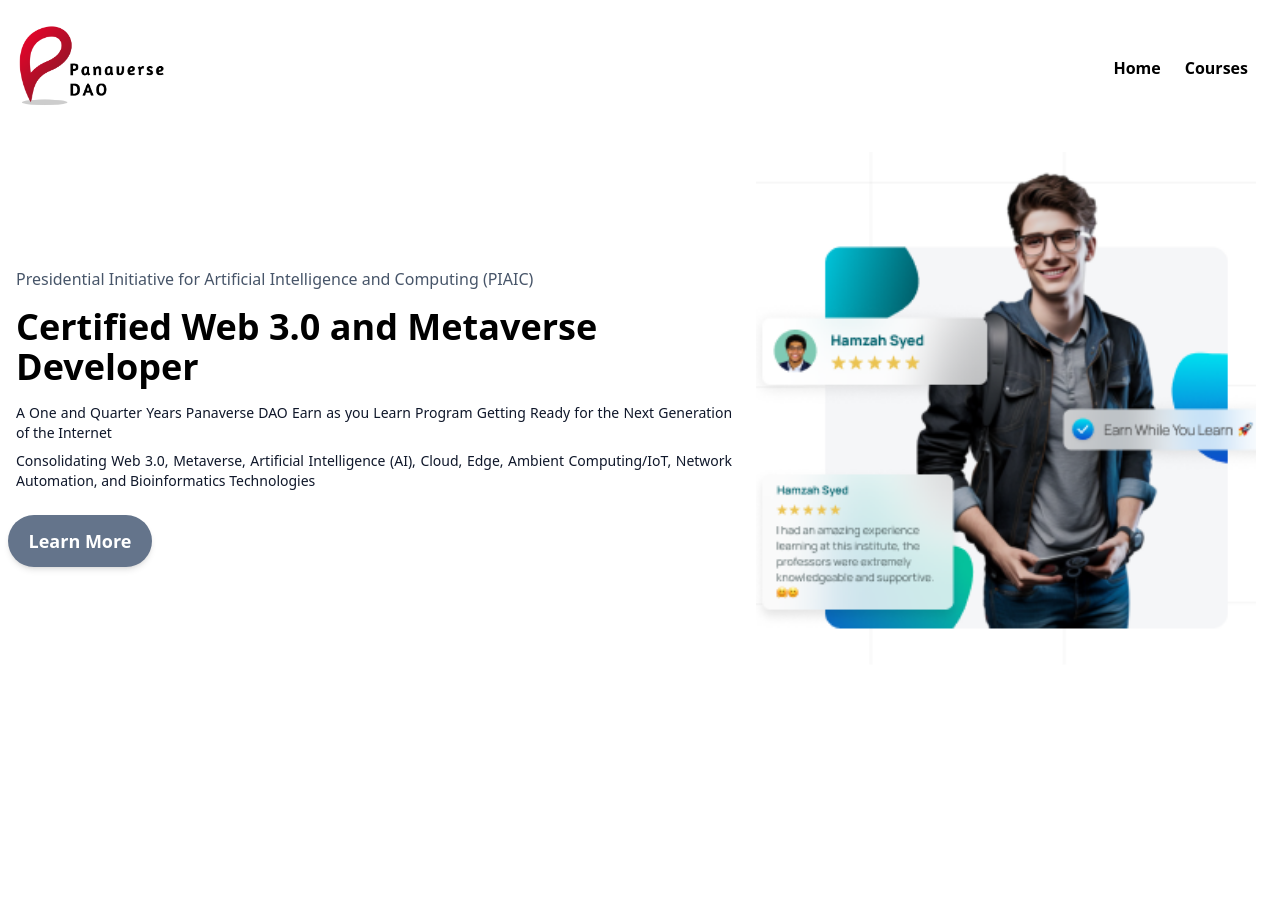
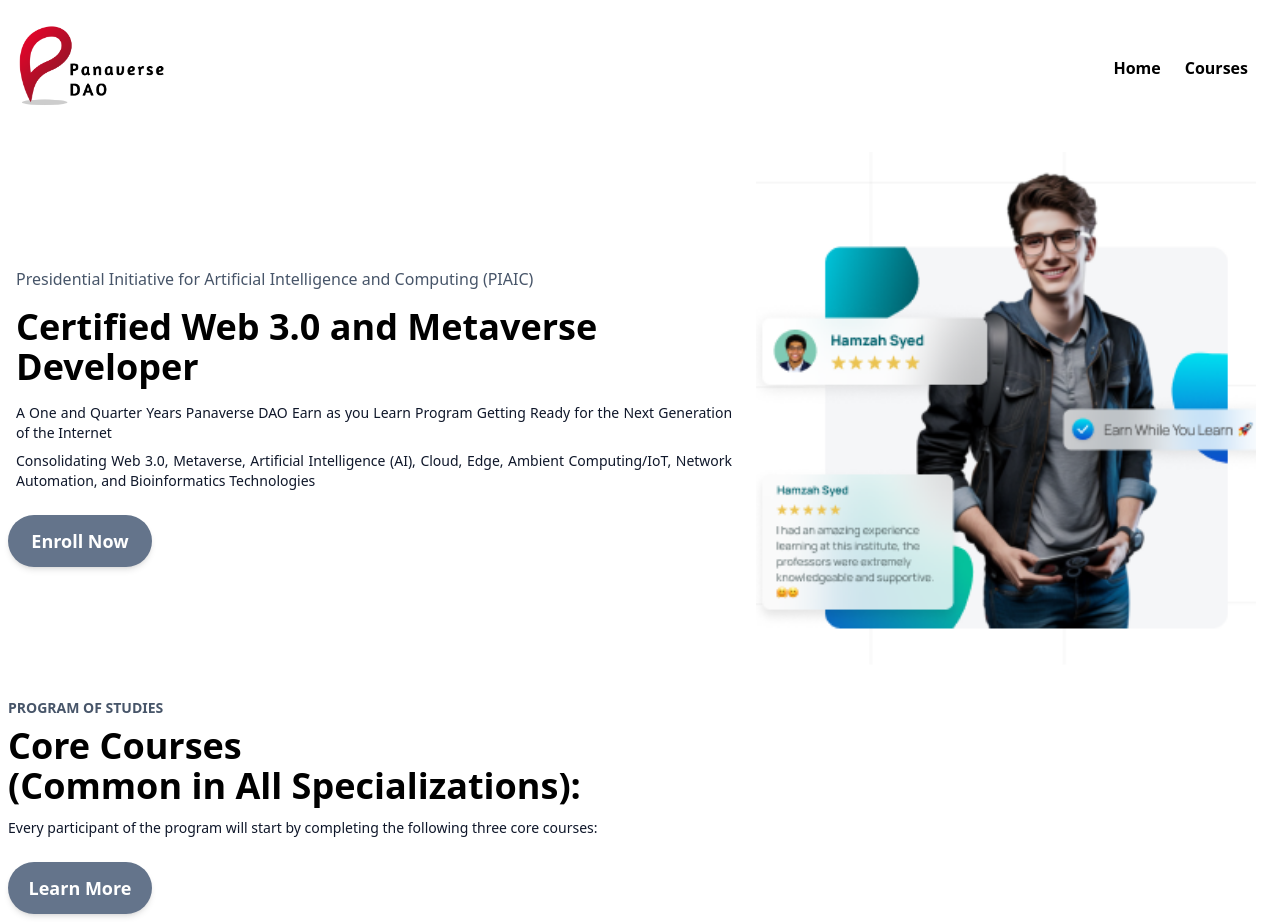
Before and after one commit to musaib70/DAO-Website, a Next.js app: page / in a window 1280 px wide. Before the commit the page ends 800 px from the top, so only its background shows below. Built offline with nearby package versions, Linux system fonts and the light colour scheme.

Commit message:
coreTracker

```diff
--- a/src/app/page.tsx
+++ b/src/app/page.tsx
@@ -1,11 +1,20 @@
 import React from 'react'
 import Hero from '@/components/widgets/hero'
+import CoreTracker from "@/components/widgets/coreTracker";
+
+
 
 const page = () => {
   return (
+    <>
+      <main>
 
-    <Hero/>
+        <Hero />
 
+        <CoreTracker/>
+
+      </main>
+    </>
   )
 }
 
--- /dev/null
+++ b/src/components/shared/quaterBox.tsx
@@ -0,0 +1,15 @@
+import React, { FC } from 'react'
+
+const quaterBox:FC <{children:React.ReactNode}> = ({children}) => {
+  return (
+
+    <div>
+
+            {children}
+    </div>
+
+
+  )
+}
+
+export default quaterBox
--- /dev/null
+++ b/src/components/widgets/coreTracker.tsx
@@ -0,0 +1,24 @@
+import React from 'react'
+import Wrapper from "@/components/shared/wrapper";
+import Button  from "@/components/shared/button";
+
+const coreTracker = () => {
+  return (
+    <section className=' mx-2 my-6 md:mx-2 md:my-2'>
+        <Wrapper>
+
+            <div className='max-w-screen-sm'>
+                <p className='text-slate-600 text-sm font-semibold'> PROGRAM OF STUDIES</p>
+                <h2 className='mt-2 font-bold text-3xl sm:text-4xl'>Core Courses</h2>
+                <h2 className='mb-2 font-bold text-3xl sm:text-4xl'>(Common in All Specializations):</h2>
+                <p className=' mt-3 text-slate-900	text-sm  text-justify'>Every participant of the program will start by completing the following three core courses:</p>
+                <br />
+                <Button>Learn More</Button>
+            </div>
+
+        </Wrapper>
+    </section>
+  )
+}
+
+export default coreTracker
--- a/src/components/widgets/hero.tsx
+++ b/src/components/widgets/hero.tsx
@@ -20,7 +20,7 @@
     <p className='flex mx-2 my-2 text-slate-900	text-sm text-justify'>A One and Quarter Years Panaverse DAO Earn as you Learn Program Getting Ready for the Next Generation of the Internet</p>
     <p className='flex mx-2 my-2 text-slate-900	text-sm text-justify'>Consolidating Web 3.0, Metaverse, Artificial Intelligence (AI), Cloud, Edge, Ambient Computing/IoT, Network Automation, and Bioinformatics Technologies</p>
     <div className=' mt-6'>
-    <Button> Learn More </Button>
+    <Button>Enroll Now </Button>
     {/* <br />
     <Button> Click me </Button> */}
     </div>
```
